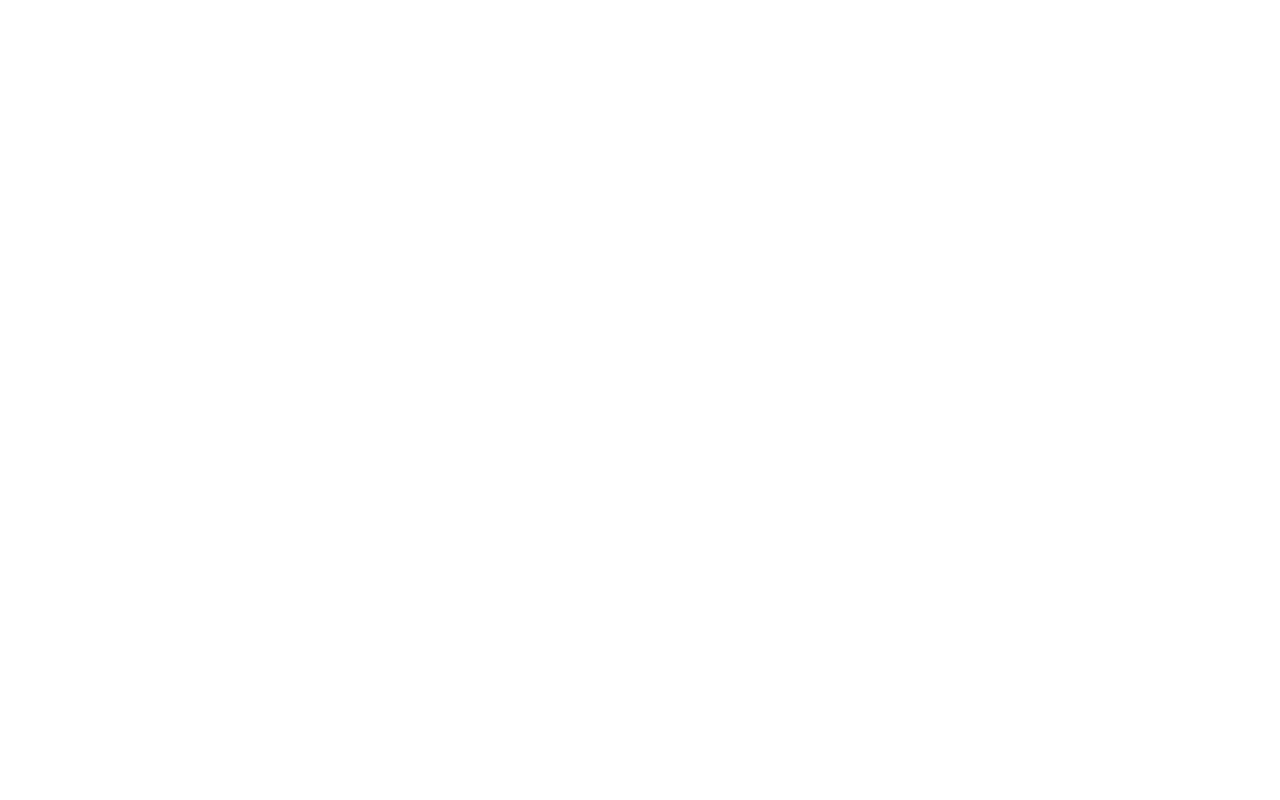
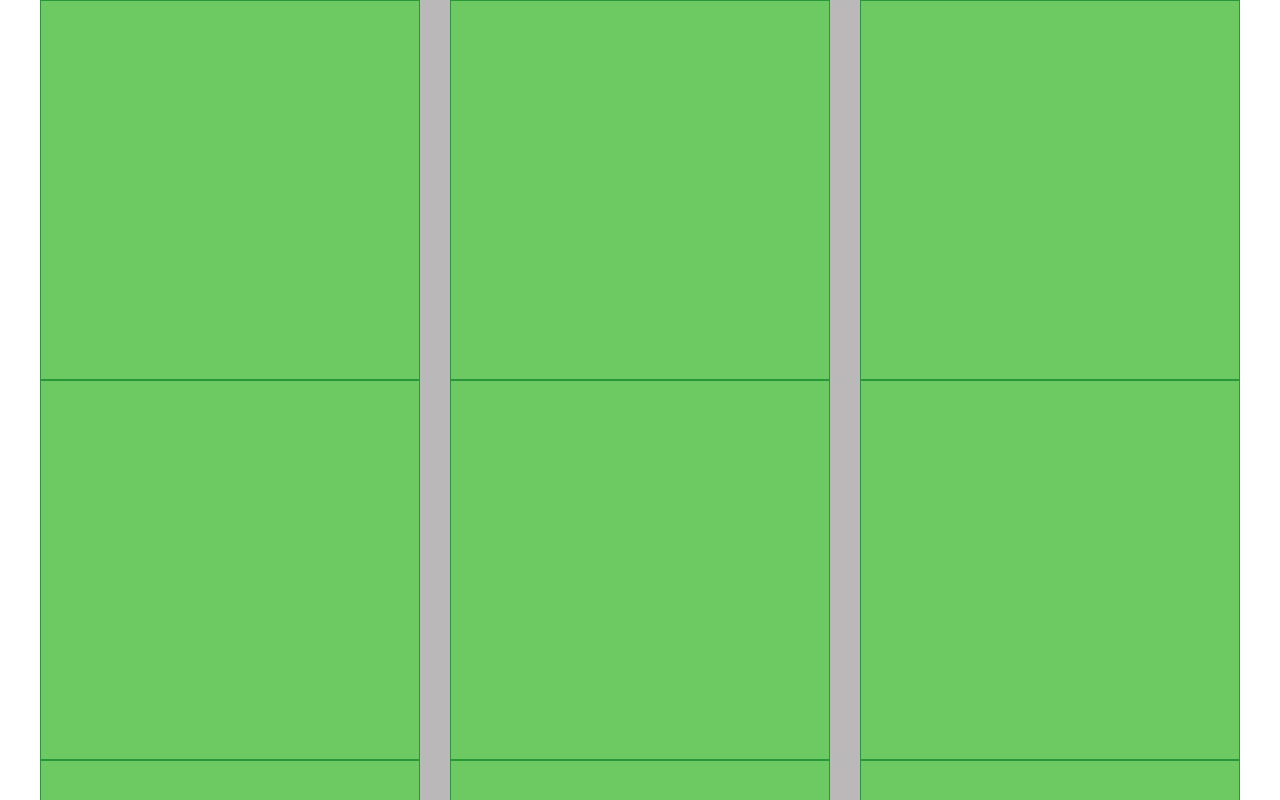
Before and after one commit to Caumohtius/1_inline-block, a plain HTML site: page index.html in a window 1280 px wide. Shown: the top 800 px of the page. Drawn offline with Linux system fonts and the light colour scheme.

Commit message:
add solution

```diff
--- a/index.html
+++ b/index.html
@@ -10,7 +10,18 @@
 </head>
 
 <body>
-
+    <div class="grid">
+        <div class="grid__item"></div>
+        <div class="grid__item"></div>
+        <div class="grid__item"></div>
+        <div class="grid__item"></div>
+        <div class="grid__item"></div>
+        <div class="grid__item"></div>
+        <div class="grid__item"></div>
+        <div class="grid__item"></div>
+        <div class="grid__item"></div>
+        <div class="grid__item"></div>
+    </div>
 </body>
 
 </html>
--- a/style.css
+++ b/style.css
@@ -7,3 +7,40 @@ body {
 *::before {
     box-sizing: border-box;
 }
+
+.grid {
+    margin: 0 auto;
+    width: 1200px;
+    min-height: 1000px;
+
+    font-size: 0;
+
+    background-color: rgba(119, 115, 115, .5);
+}
+
+.grid__item {
+    display: inline-block;
+    width: 380px;
+    height: 380px;
+    vertical-align: middle;
+
+    font-size: 16px;
+
+    background-color: rgba(78, 209, 61, 0.7);
+    border: solid 1px rgb(39, 151, 58);
+}
+
+.grid__item:not(:nth-child(3n)) {
+    margin-right: 30px;
+}
+
+@media (max-width: 1240px) {
+    .grid {
+        width: 960px;
+    }
+
+    .grid__item {
+        width: 300px;
+        height: 300px;
+    }
+}
```
